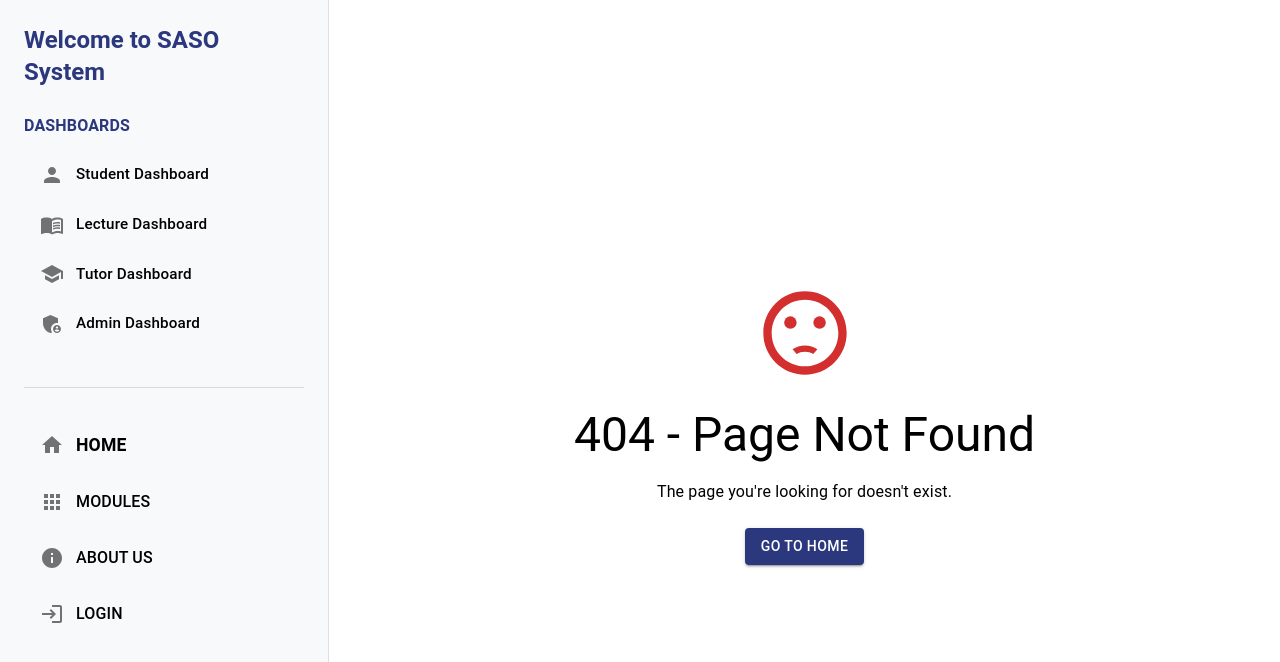
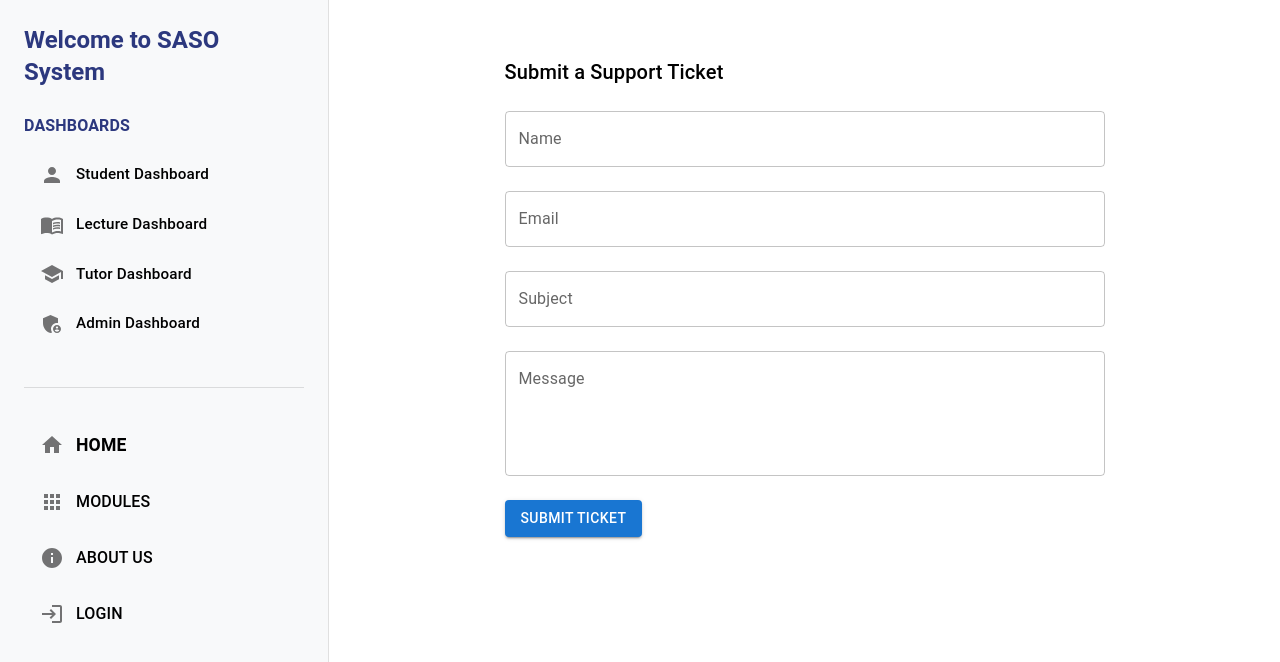
Before and after one commit to clix29/SASO-1, a React (Create React App) app: page /ticket in a window 1280 px wide. Shown: the top 662 px of the page. Built offline with nearby package versions, Linux system fonts and the light colour scheme.

Commit message:
added submit ticket implementation

```diff
--- a/src/App.js
+++ b/src/App.js
@@ -1,18 +1,24 @@
-import { BrowserRouter as Router, Routes, Route, Navigate } from 'react-router-dom';
-import { Box } from '@mui/material';
-import { useEffect, useState } from 'react';
-import Sidebar from './components/Sidebar';
-import HomePage from './pages/HomePage';
-import LoginPage from './pages/LoginPage';
-import RegistrationPage from './pages/RegistrationPage';
-import StudentDashboard from './pages/dashboards/StudentDashboard';
-import LecturerDashboard from './pages/dashboards/LecturerDashboard';
-import TutorDashboard from './pages/dashboards/TutorDashboard';
-import AdminDashboard from './pages/dashboards/AdminDashboard';
-import NotFoundPage from './pages/NotFoundPage';
-import { AuthProvider } from './context/AuthContext';
-import ProtectedRoute from './components/ProtectedRoute';
-import LoadingSpinner from './components/LoadingSpinner';
+import {
+  BrowserRouter as Router,
+  Routes,
+  Route,
+  Navigate,
+} from "react-router-dom";
+import { Box } from "@mui/material";
+import { useEffect, useState } from "react";
+import Sidebar from "./components/Sidebar";
+import HomePage from "./pages/HomePage";
+import LoginPage from "./pages/LoginPage";
+import RegistrationPage from "./pages/RegistrationPage";
+import StudentDashboard from "./pages/dashboards/StudentDashboard";
+import LecturerDashboard from "./pages/dashboards/LecturerDashboard";
+import TutorDashboard from "./pages/dashboards/TutorDashboard";
+import AdminDashboard from "./pages/dashboards/AdminDashboard";
+import NotFoundPage from "./pages/NotFoundPage";
+import { AuthProvider } from "./context/AuthContext";
+import ProtectedRoute from "./components/ProtectedRoute";
+import LoadingSpinner from "./components/LoadingSpinner";
+import SubmitTicket from "./pages/SubmitTicket";
 
 function App() {
   const [loading, setLoading] = useState(true);
@@ -30,7 +36,7 @@ function App() {
   return (
     <Router>
       <AuthProvider>
-        <Box sx={{ display: 'flex', minHeight: '100vh' }}>
+        <Box sx={{ display: "flex", minHeight: "100vh" }}>
           <Sidebar />
           <Box component="main" sx={{ flexGrow: 1, p: 3 }}>
             <Routes>
@@ -38,37 +44,62 @@ function App() {
               <Route path="/" element={<HomePage />} />
               <Route path="/login" element={<LoginPage />} />
               <Route path="/register" element={<RegistrationPage />} />
+              <Route path="/ticket" element={<SubmitTicket />} />
 
               {/* Protected Dashboard Routes */}
-              <Route path="/student/*" element={
-                <ProtectedRoute allowedRoles={['student']}>
+              <Route
+                path="/student/*"
+                element={
+                  <ProtectedRoute allowedRoles={["student"]}>
                     <StudentDashboard />
                   </ProtectedRoute>
-              } />
+                }
+              />
 
-              <Route path="/lecturer/*" element={
-                <ProtectedRoute allowedRoles={['lecturer']}>
+              <Route
+                path="/lecturer/*"
+                element={
+                  <ProtectedRoute allowedRoles={["lecturer"]}>
                     <LecturerDashboard />
                   </ProtectedRoute>
-              } />
+                }
+              />
 
-              <Route path="/tutor/*" element={
-                <ProtectedRoute allowedRoles={['tutor']}>
+              <Route
+                path="/tutor/*"
+                element={
+                  <ProtectedRoute allowedRoles={["tutor"]}>
                     <TutorDashboard />
                   </ProtectedRoute>
-              } />
+                }
+              />
 
-              <Route path="/admin/*" element={
-                <ProtectedRoute allowedRoles={['admin']}>
+              <Route
+                path="/admin/*"
+                element={
+                  <ProtectedRoute allowedRoles={["admin"]}>
                     <AdminDashboard />
                   </ProtectedRoute>
-              } />
+                }
+              />
 
               {/* Redirects for common URL variations */}
-              <Route path="/student-dashboard" element={<Navigate to="/student" replace />} />
-              <Route path="/lecturer-dashboard" element={<Navigate to="/lecturer" replace />} />
-              <Route path="/tutor-dashboard" element={<Navigate to="/tutor" replace />} />
-              <Route path="/admin-dashboard" element={<Navigate to="/admin" replace />} />
+              <Route
+                path="/student-dashboard"
+                element={<Navigate to="/student" replace />}
+              />
+              <Route
+                path="/lecturer-dashboard"
+                element={<Navigate to="/lecturer" replace />}
+              />
+              <Route
+                path="/tutor-dashboard"
+                element={<Navigate to="/tutor" replace />}
+              />
+              <Route
+                path="/admin-dashboard"
+                element={<Navigate to="/admin" replace />}
+              />
 
               {/* Fallback routes */}
               <Route path="/dashboard" element={<Navigate to="/" replace />} />
--- a/src/pages/HomePage.js
+++ b/src/pages/HomePage.js
@@ -9,22 +9,23 @@ import {
   Button,
   Card,
   CardContent,
-  } from '@mui/material';
-  import { useNavigate } from 'react-router-dom';
+} from "@mui/material";
+import { useNavigate } from "react-router-dom";
 
 const HomePage = () => {
   const navigate = useNavigate();
 
   const quickAccessItems = [
-      { title: 'Student Portal', icon: '👨🎓', path: '/student' },
-      { title: 'Lecture Materials', icon: '📚', path: '/lecture' },
-      { title: 'Tutor Support', icon: '👨🏫', path: '/tutor' },
-      { title: 'Admin Panel', icon: '⚙️', path: '/admin' },
+    { title: "Student Portal", icon: "👨🎓", path: "/student" },
+    { title: "Lecture Materials", icon: "📚", path: "/lecture" },
+    { title: "Tutor Support", icon: "👨🏫", path: "/tutor" },
+    { title: "Admin Panel", icon: "⚙️", path: "/admin" },
+    { title: "Submit Enquiry", icon: "📨", path: "/ticket" },
   ];
 
   const announcements = [
-      { text: 'New Math 101 resources added', date: 'Today' },
-      { text: 'System maintenance this weekend', date: 'May 20' },
+    { text: "New Math 101 resources added", date: "Today" },
+    { text: "System maintenance this weekend", date: "May 20" },
   ];
 
   return (
@@ -34,20 +35,29 @@ import {
         Welcome to the SDS System
       </Typography>
       <Typography variant="body1" sx={{ mb: 4 }}>
-          The Student Data System (SDS) is your central platform for managing academic activities, accessing resources, and staying updated with important information.
+        The Student Data System (SDS) is your central platform for managing
+        academic activities, accessing resources, and staying updated with
+        important information.
       </Typography>
 
       {/* 2. Announcements */}
       <Typography variant="h5" sx={{ mb: 2 }}>
         News & Announcements
       </Typography>
-        <List sx={{ bgcolor: 'background.paper', boxShadow: 2, borderRadius: 1, mb: 4 }}>
+      <List
+        sx={{
+          bgcolor: "background.paper",
+          boxShadow: 2,
+          borderRadius: 1,
+          mb: 4,
+        }}
+      >
         {announcements.map((item, index) => (
           <ListItem key={index} divider>
             <ListItemText
               primary={item.text}
               secondary={item.date}
-                primaryTypographyProps={{ fontWeight: 'medium' }}
+              primaryTypographyProps={{ fontWeight: "medium" }}
             />
           </ListItem>
         ))}
@@ -60,10 +70,14 @@ import {
       <Grid container spacing={3} sx={{ mb: 4 }}>
         {quickAccessItems.map((item) => (
           <Grid item xs={12} sm={6} md={3} key={item.title}>
-              <Card sx={{ height: '100%', boxShadow: 3 }}>
-                <CardContent sx={{ textAlign: 'center' }}>
-                  <Typography variant="h3" sx={{ mb: 2 }}>{item.icon}</Typography>
-                  <Typography variant="h6" sx={{ mb: 2 }}>{item.title}</Typography>
+            <Card sx={{ height: "100%", boxShadow: 3 }}>
+              <CardContent sx={{ textAlign: "center" }}>
+                <Typography variant="h3" sx={{ mb: 2 }}>
+                  {item.icon}
+                </Typography>
+                <Typography variant="h6" sx={{ mb: 2 }}>
+                  {item.title}
+                </Typography>
                 <Button
                   variant="contained"
                   onClick={() => navigate(item.path)}
@@ -84,26 +98,26 @@ import {
       </Typography>
       <Grid container spacing={2}>
         <Grid item xs={12} sm={6}>
-            <Paper sx={{ p: 3, textAlign: 'center' }}>
+          <Paper sx={{ p: 3, textAlign: "center" }}>
             <Typography variant="h6">Already have an account?</Typography>
             <Button
               variant="contained"
               fullWidth
               sx={{ mt: 2 }}
-                onClick={() => navigate('/login')}
+              onClick={() => navigate("/login")}
             >
               Login
             </Button>
           </Paper>
         </Grid>
         <Grid item xs={12} sm={6}>
-            <Paper sx={{ p: 3, textAlign: 'center' }}>
+          <Paper sx={{ p: 3, textAlign: "center" }}>
             <Typography variant="h6">New here?</Typography>
             <Button
               variant="outlined"
               fullWidth
               sx={{ mt: 2 }}
-                onClick={() => navigate('/register')}
+              onClick={() => navigate("/register")}
             >
               Sign Up
             </Button>
--- a/src/pages/SubmitTicket.js
+++ b/src/pages/SubmitTicket.js
@@ -1,12 +1,100 @@
-import React from 'react';
-import { Typography } from '@mui/material';
+import React, { useState } from "react";
+import { Typography, TextField, Button, Box, Alert } from "@mui/material";
 
 const SubmitTicket = () => {
+  const [formData, setFormData] = useState({
+    name: "",
+    email: "",
+    subject: "",
+    message: "",
+  });
+
+  const [submitted, setSubmitted] = useState(false);
+
+  const handleChange = (e) => {
+    setFormData((prev) => ({
+      ...prev,
+      [e.target.name]: e.target.value,
+    }));
+  };
+
+  const handleSubmit = (e) => {
+    e.preventDefault();
+
+    // Simple validation
+    if (
+      !formData.name ||
+      !formData.email ||
+      !formData.subject ||
+      !formData.message
+    ) {
+      alert("Please fill in all fields.");
+      return;
+    }
+
+    // Normally you'd send this to a backend API
+    console.log("Ticket submitted:", formData);
+    setSubmitted(true);
+    setFormData({ name: "", email: "", subject: "", message: "" });
+  };
+
   return (
-    <div>
-      <Typography variant="h6">Submit a Support Ticket</Typography>
-      {/* Add ticket submission form here */}
-    </div>
+    <Box sx={{ maxWidth: 600, mx: "auto", mt: 4 }}>
+      <Typography variant="h6" gutterBottom>
+        Submit a Support Ticket
+      </Typography>
+
+      {submitted && (
+        <Alert severity="success">Ticket submitted successfully!</Alert>
+      )}
+
+      <form onSubmit={handleSubmit}>
+        <TextField
+          fullWidth
+          label="Name"
+          name="name"
+          value={formData.name}
+          onChange={handleChange}
+          margin="normal"
+        />
+        <TextField
+          fullWidth
+          label="Email"
+          name="email"
+          type="email"
+          value={formData.email}
+          onChange={handleChange}
+          margin="normal"
+        />
+        <TextField
+          fullWidth
+          label="Subject"
+          name="subject"
+          value={formData.subject}
+          onChange={handleChange}
+          margin="normal"
+        />
+        <TextField
+          fullWidth
+          label="Message"
+          name="message"
+          value={formData.message}
+          onChange={handleChange}
+          margin="normal"
+          multiline
+          rows={4}
+        />
+
+        <Button
+          variant="contained"
+          color="primary"
+          type="submit"
+          sx={{ mt: 2 }}
+        >
+          Submit Ticket
+        </Button>
+      </form>
+    </Box>
   );
 };
 
```
Lines whose indentation alone changed are shown as unchanged.
